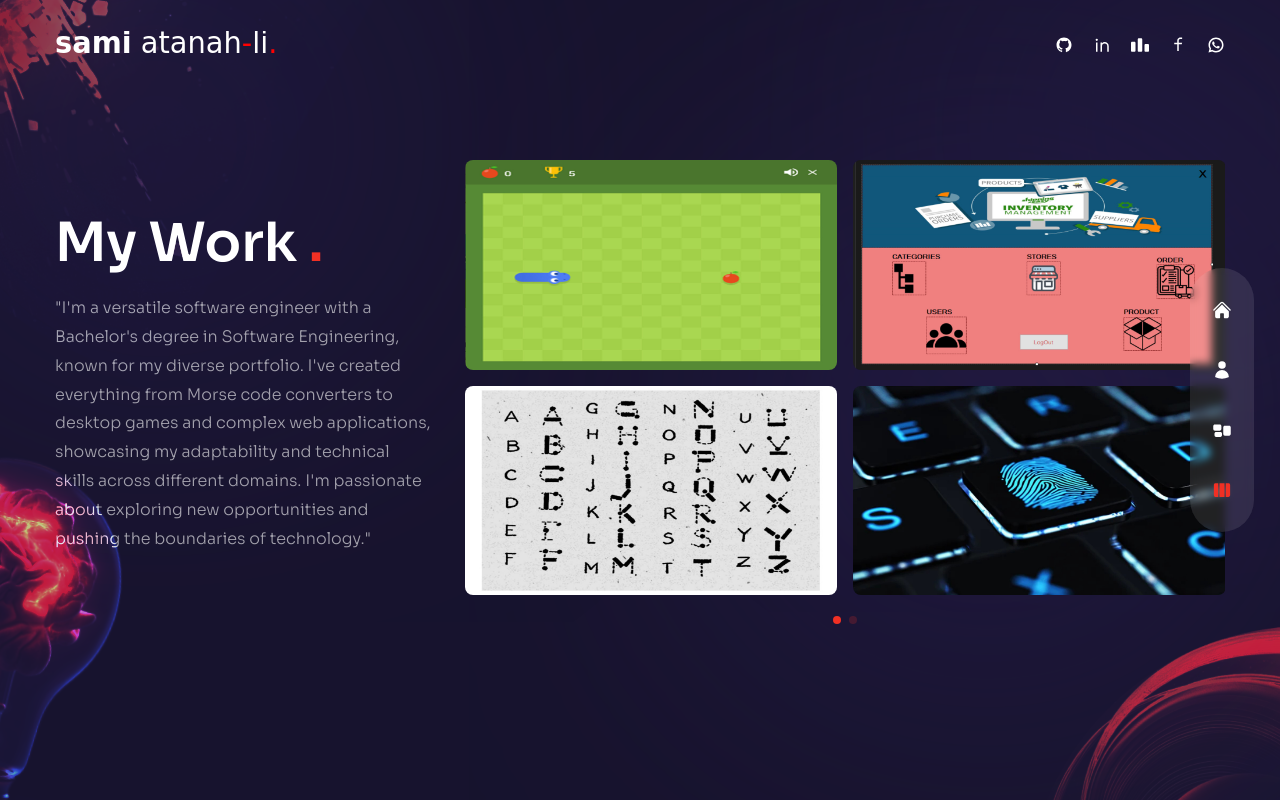
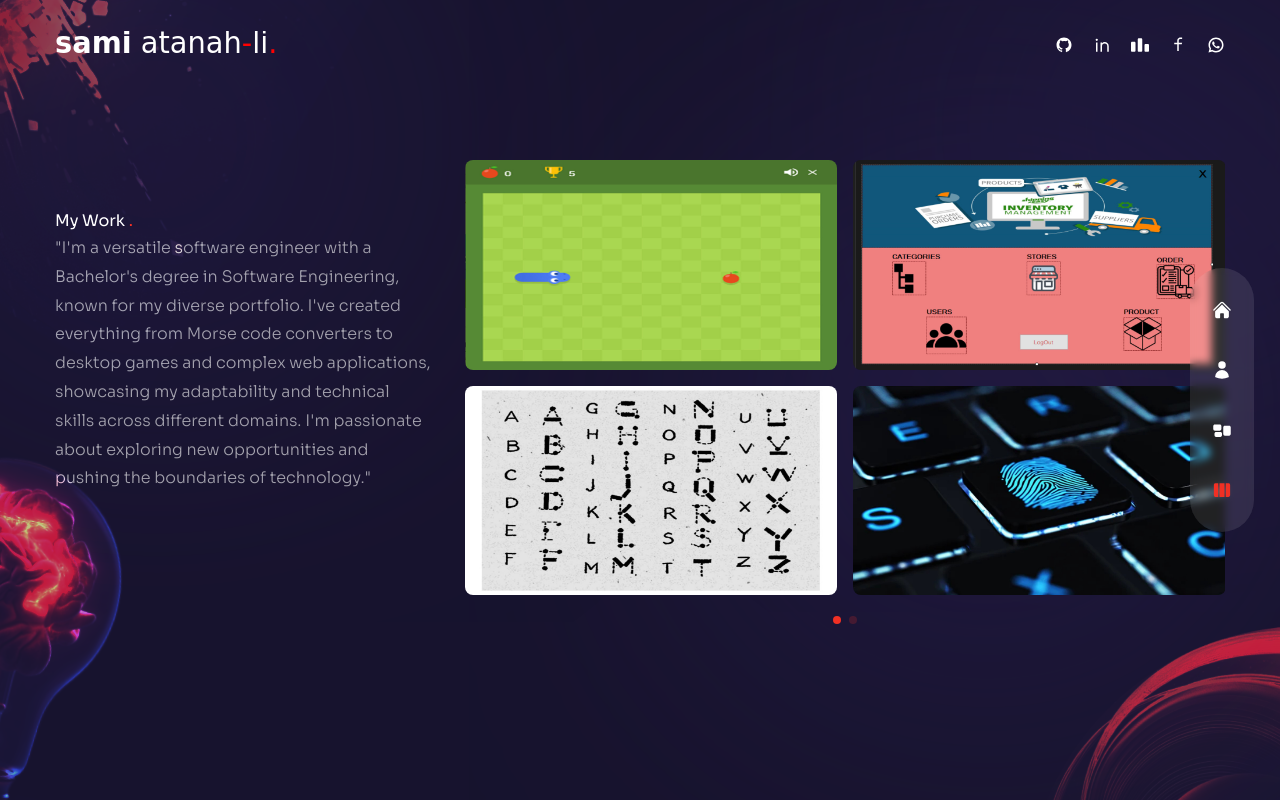
Before and after one commit to samiramez/sami-portfolio, a Next.js app: page /work in a window 1280 px wide. Built offline with nearby package versions, Linux system fonts and the light colour scheme.

Commit message:
edit the my work

```diff
--- a/pages/work/index.js
+++ b/pages/work/index.js
@@ -18,14 +18,14 @@ const Work = () => {
           {/* text */}
           <div className='text-center flex xl:w-[30vw] flex-col lg:text-left mb-4
           xl:mb-0'>
-            <motion.h2
+            <motion.h3
             variants={fadeIn('up',0.3)}
             initial='hidden'
             animate='show'
             exit='hidden'
-            className='h2 xl:mt-12'>
+            className='h3 xl:mt-12'>
               My Work <span className='text-accent'>.</span>
-            </motion.h2>
+            </motion.h3>
             <motion.p
             variants={fadeIn('up',0.4)}
             initial='hidden'
```
